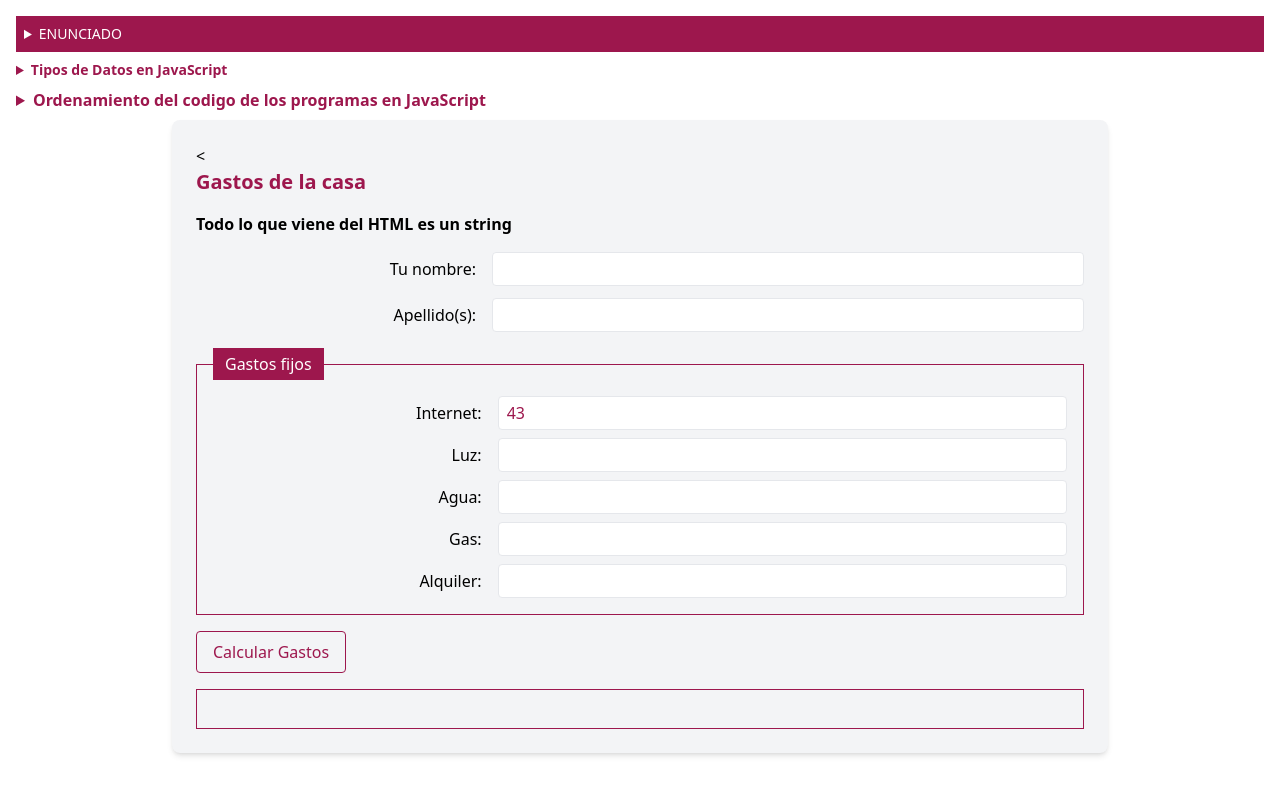
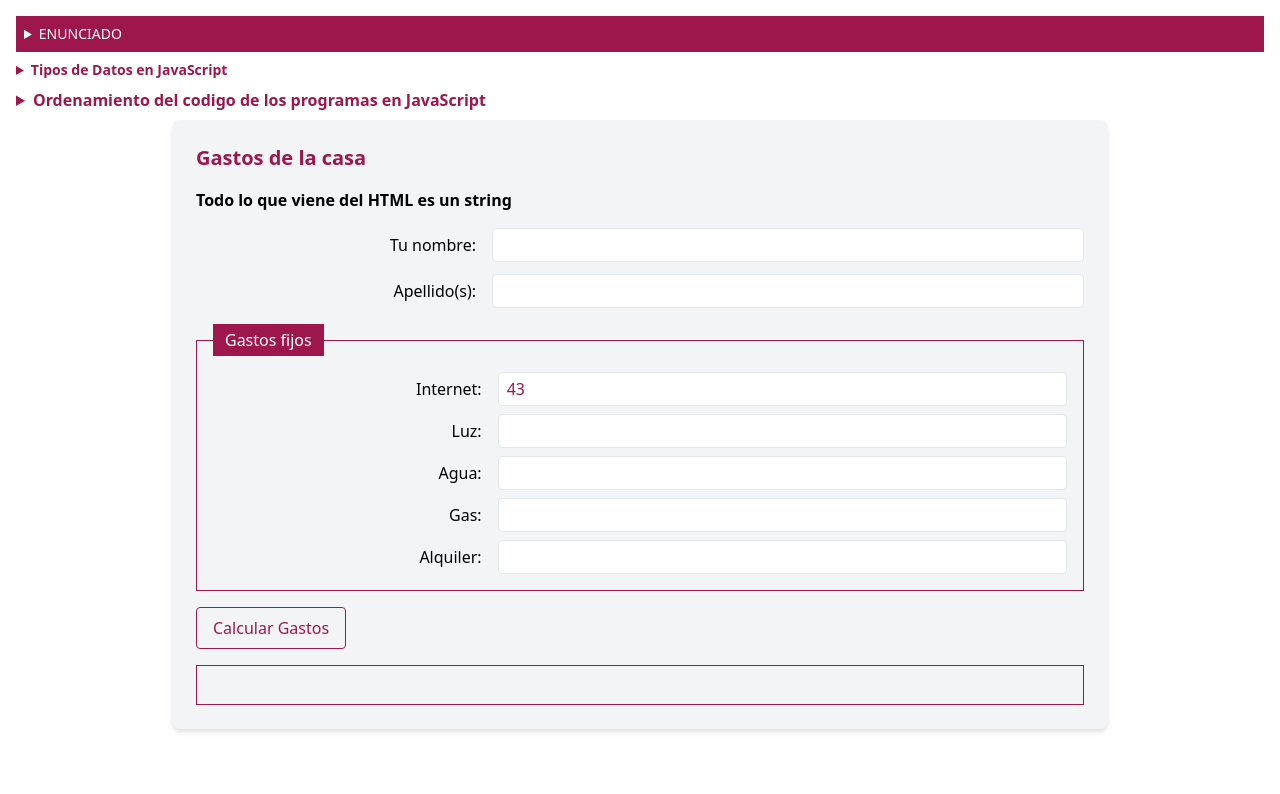
Before and after one commit to MohammedZakhbat/variablesTiposDatos, a website: page index.html in a window 1280 px wide. Drawn offline with Linux system fonts and the light colour scheme.

Commit message:
test update

```diff
--- a/index.html
+++ b/index.html
@@ -7,7 +7,7 @@
     <title>Variables y Tipos de Datos</title>
 </head>
 
-<body class="p-2 sm:p-4 h-screen overflow-hidden">
+<body class="p-2 sm:p-4 min-h-screen overflow-y-auto">
 
 <details class="text-sm mb-2">
     <summary class="bg-pink-800 text-white p-2">ENUNCIADO</summary>
@@ -39,7 +39,7 @@
 </div>
 
 <form class="w-full sm:w-3/4 mx-auto p-4 sm:p-6 m-2 bg-gray-100 rounded-lg shadow-md max-h-[95vh] overflow-y-auto">
-    <
+
     <h1 class="text-pink-800 font-bold text-xl mb-4">
         Gastos de la casa
     </h1>
```
